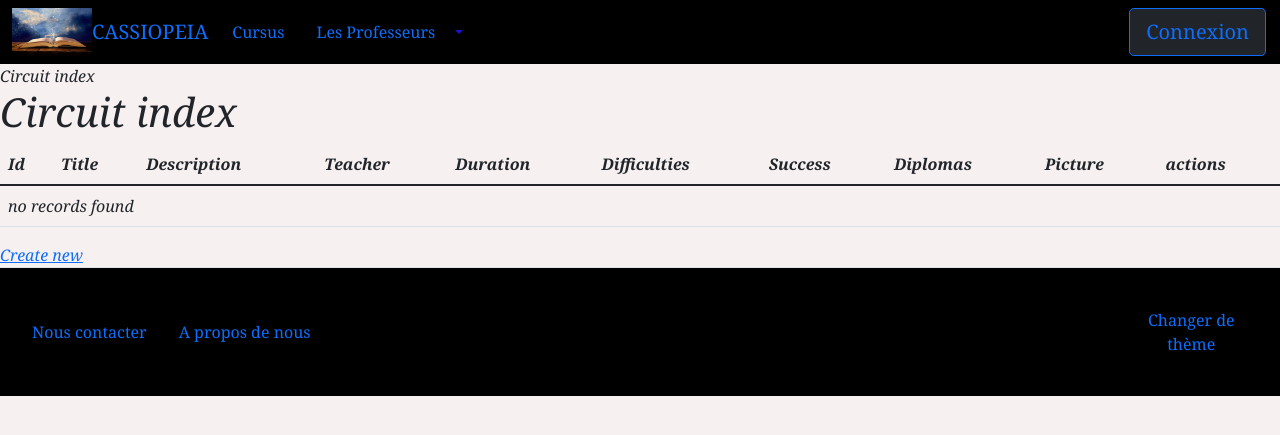
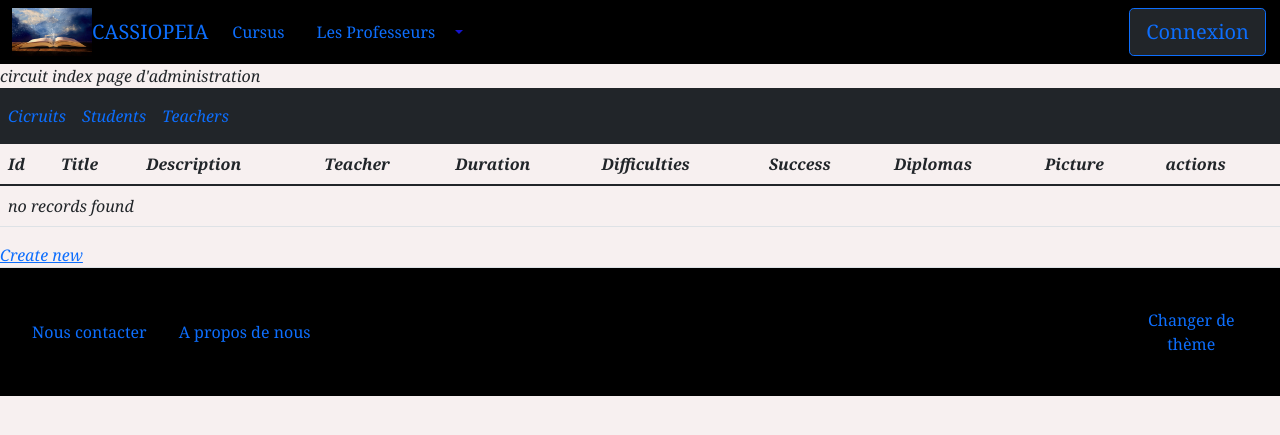
Before and after one commit to Ahlammamoun/cassiopeia, a Symfony app: template templates/back/circuit/index.html.twig in a window 1280 px wide. Shown: the top 435 px of the page. Run offline with Twig, Linux system fonts and the light colour scheme; the template is opened without the code that fills it, so the values that code supplies are empty; some libraries are stand-ins or nearby versions.

Commit message:
link for the backoffice ok and nav backoffice ok

```diff
--- a/src/Form/TeacherType.php
+++ b/src/Form/TeacherType.php
@@ -32,7 +32,7 @@ class TeacherType extends AbstractType
                     'class' => Student::class,
                     'choice_label' => 'getFirstnameAndLastnameOfStudent',
                     'multiple' => true,
-                    'expanded' => true,
+                    //'expanded' => true,
                 ]
              );
 
--- /dev/null
+++ b/templates/back/back_base.html.twig
@@ -0,0 +1,24 @@
+{% extends 'base.html.twig' %}
+
+{% block admin_nav %}
+
+
+{% block title_admin %} {% endblock %}
+
+<nav class="navbar navbar-expand-lg navbar-primary bg-dark">
+  <div class="collapse navbar-collapse" id="navbarNav">
+    <ul class="navbar-nav">
+      <li class="nav-item active">
+        <a class="nav-link" href="{{ path ('app_back_circuit_index')}}">Cicruits</a>
+      </li>
+      <li class="nav-item">
+        <a class="nav-link" href="{{ path ('app_back_student_index')}}">Students</a>
+      </li>
+      <li class="nav-item">
+        <a class="nav-link" href="{{ path ('app_back_teacher_index')}}">Teachers</a>
+      </li>
+    </ul>
+  </div>
+</nav>
+
+{% endblock %}
--- a/templates/back/circuit/index.html.twig
+++ b/templates/back/circuit/index.html.twig
@@ -1,9 +1,13 @@
-{% extends 'base.html.twig' %}
 
-{% block title %}Circuit index{% endblock %}
 
+{% extends 'back/back_base.html.twig' %}
+
+
+
+{% block title_admin %} page d'administration {% endblock %}
+{% block title %}circuit index{% endblock %}
 {% block body %}
-    <h1>Circuit index</h1>
+
     {% for message in app.flashes('notice') %}
     <div class="alert alert-success" role="alert">
         {{ message }}
--- a/templates/back/circuit/show.html.twig
+++ b/templates/back/circuit/show.html.twig
@@ -1,4 +1,8 @@
+
 {% extends 'base.html.twig' %}
+
+
+
 
 {% block title %}Circuit{% endblock %}
 
@@ -23,7 +27,7 @@
                 <th>Course</th>
                 <td>{{ circuit.course }}</td>
             </tr>#}
-               <<tr>
+                <tr>
                 <th>Teacher</th>
                 <td>{{ circuit.teacher }}</td>
             </tr>
--- a/templates/back/student/index.html.twig
+++ b/templates/back/student/index.html.twig
@@ -1,5 +1,5 @@
-{% extends 'base.html.twig' %}
 
+{% extends 'back/back_base.html.twig' %}
 {% block title %}Student index{% endblock %}
 
 {% block body %}
--- a/templates/back/teacher/index.html.twig
+++ b/templates/back/teacher/index.html.twig
@@ -1,5 +1,5 @@
-{% extends 'base.html.twig' %}
 
+{% extends 'back/back_base.html.twig' %}
 {% block title %}Teacher index{% endblock %}
 
 {% block body %}
--- a/templates/base.html.twig
+++ b/templates/base.html.twig
@@ -46,7 +46,7 @@
          </a>
       <ul class="dropdown-menu">
          <li><a class="dropdown-item text-uppercase" href="#"></a></li>
-         <li><a class="dropdown-item" href="">Backoffice</a></li>
+         <li><a class="dropdown-item" href="{{ path ('app_back_circuit_index') }}">Backoffice</a></li>
          <li>
             <hr class="dropdown-divider">
          </li>
@@ -58,13 +58,13 @@
    </div>
       <a href="#" class="btn btn-dark btn-lg border-primary text-primary fst-normal" role="button" aria-pressed="true">Connexion</a>
 </nav>
-{% block title %}
+{% block title %}{% endblock %}
 
-{% endblock %}
+{% block admin_nav %}{% endblock %}
 
-{% block body %}
+{% block body %}{% endblock %}
 
-{% endblock %}
+
 
 
 
```
